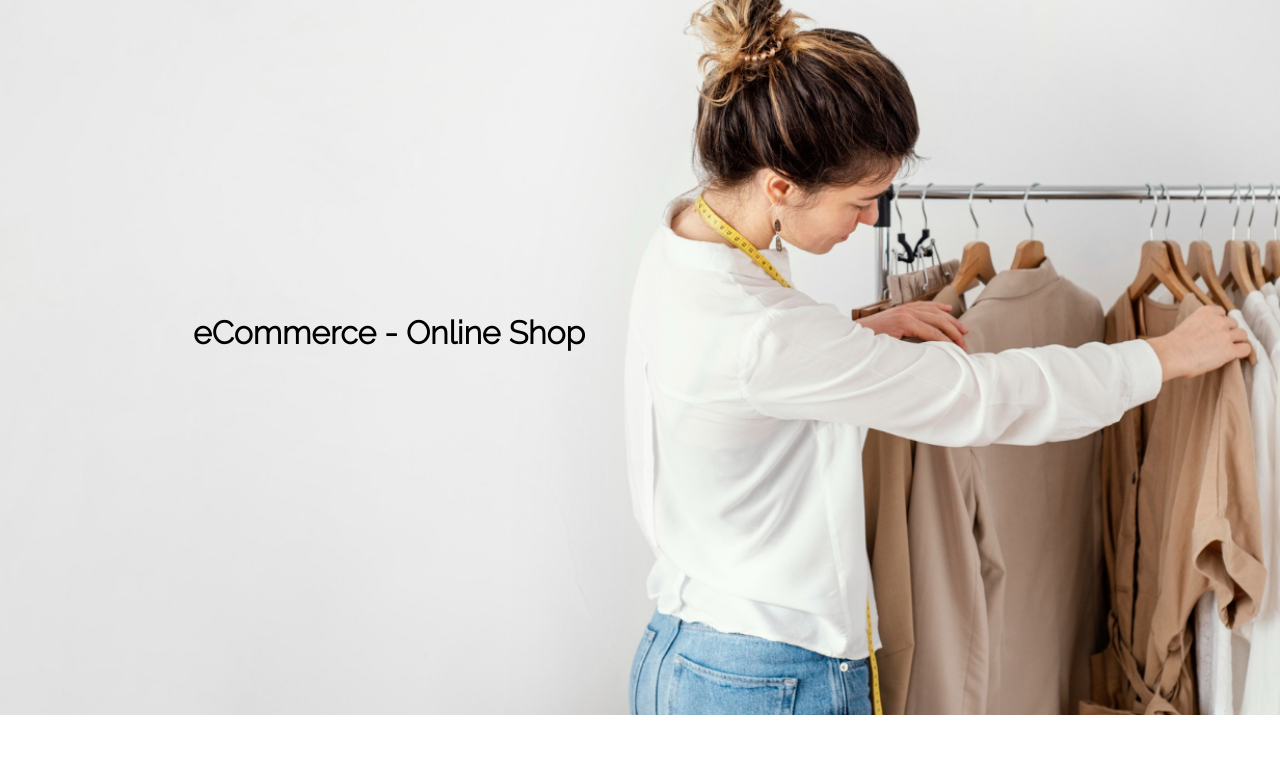
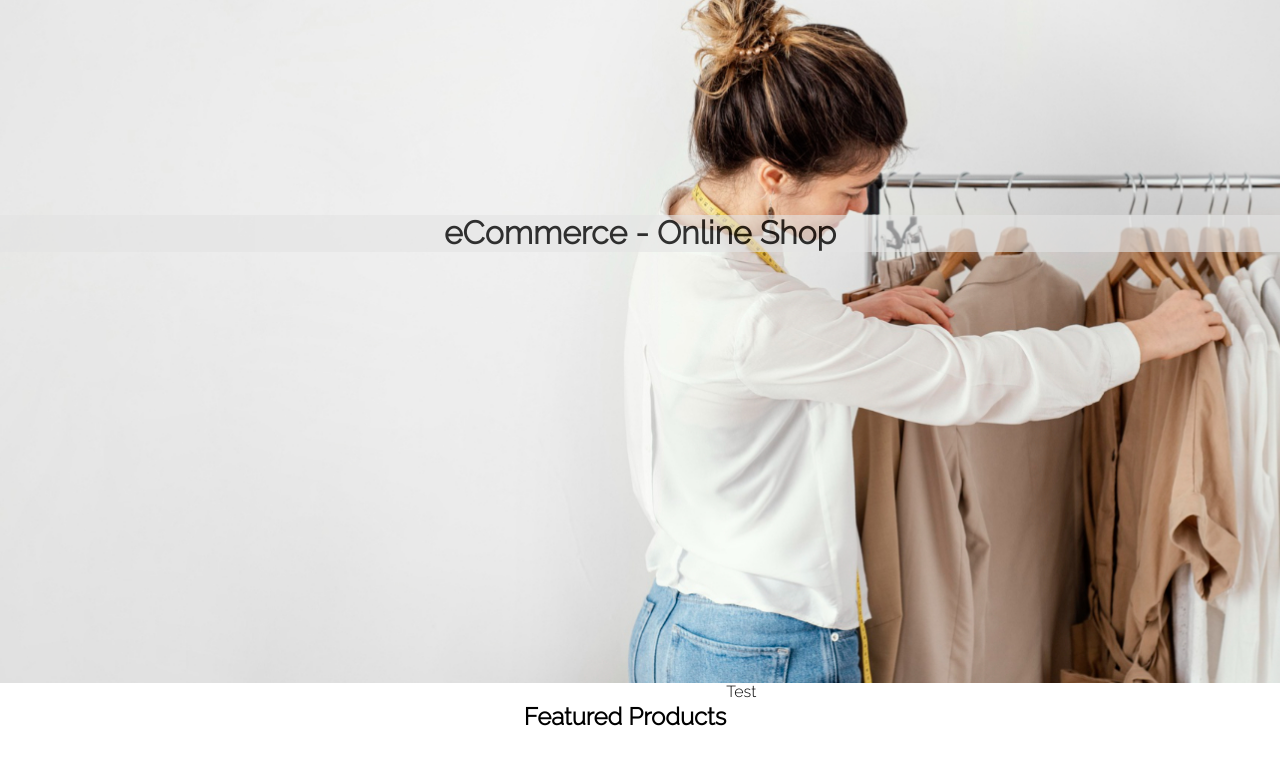
Before and after one commit to themud2001/eCommerce, a React app in the folder frontend/: page / in a window 1280 px wide. Shown: the part 86-850 px from the top of the page. Built offline with nearby package versions, Linux system fonts and the light colour scheme.

Commit message:
Developing...

```diff
--- a/frontend/src/components/App/index.js
+++ b/frontend/src/components/App/index.js
@@ -3,6 +3,7 @@ import { BrowserRouter, Route } from "react-router-dom";
 
 import Header from "../Header";
 import Landing from "../Landing";
+import Featured from "../Featured";
 import "./styles.scss";
 
 class App extends React.Component {
@@ -12,11 +13,7 @@ class App extends React.Component {
                 <BrowserRouter>
                     <Header />
                     <Route path="/" exact component={Landing} />
-                    <br /><br /><br /><br /><br /><br /><br /><br /><br /><br /><br /><br /><br /><br />
-                    <br /><br /><br /><br /><br /><br /><br /><br /><br /><br /><br /><br /><br /><br />
-                    <br /><br /><br /><br /><br /><br /><br /><br /><br /><br /><br /><br /><br /><br />
-                    <br /><br /><br /><br /><br /><br /><br /><br /><br /><br /><br /><br /><br /><br />
-                    <br /><br /><br /><br /><br /><br /><br /><br /><br /><br /><br /><br /><br /><br />
+                    <Route path="/" exact component={Featured} />
                 </BrowserRouter>
             </div>
         );
--- /dev/null
+++ b/frontend/src/components/Featured/index.js
@@ -0,0 +1,18 @@
+import React from "react";
+
+import "./styles.scss";
+
+const Featured = () => {
+    return (
+        <div className="featured">
+            <h2>Featured Products</h2>
+            <div className="products">
+                <div className="card">
+                    Test
+                </div>
+            </div>
+        </div>
+    );
+};
+
+export default Featured;
--- /dev/null
+++ b/frontend/src/components/Featured/styles.scss
@@ -0,0 +1,4 @@
+.featured {
+    display: flex;
+    justify-content: center;
+}
--- a/frontend/src/components/Header/styles.scss
+++ b/frontend/src/components/Header/styles.scss
@@ -8,7 +8,7 @@
 
     .brand {
         position: absolute;
-        left: 50%;
+        margin-left: 50%;
         transform: translateX(-50%);
     }
 
--- a/frontend/src/components/Landing/index.js
+++ b/frontend/src/components/Landing/index.js
@@ -1,11 +1,12 @@
 import React from "react";
+import { FiChevronDown } from "react-icons/fi";
 
 import "./styles.scss";
 
 const Landing = () => {
     return (
         <div className="landing">
-            <div className="text-section">
+            <div className="title-container">
                 <h1 className="title">eCommerce - Online Shop</h1>
             </div>
         </div>
--- a/frontend/src/components/Landing/styles.scss
+++ b/frontend/src/components/Landing/styles.scss
@@ -1,18 +1,26 @@
 .landing {
-    border: 1px solid transparent;
+    border-top: 1px solid transparent;
     width: 100%;
     height: 100vh;
     background-image: url("./images/landing_page.jpg");
     background-repeat: no-repeat;
     background-size: cover;
     background-position: center;
+    max-height: 768px;
 
-    .text-section {
-        margin-top: 50vh;
-        margin-left: 15vw;
+    .title-container {
+        position: relative;
+        width: 100%;
+        height: auto;
+        margin-top: 300px;
+        background-color: #e4e4e4c4;
+        text-align: center;
+        opacity: 80%;
 
         .title {
-
+            color: #000;
+            margin-left: 50%;
+            transform: translateX(-50%);
         }
     }
 }
```
